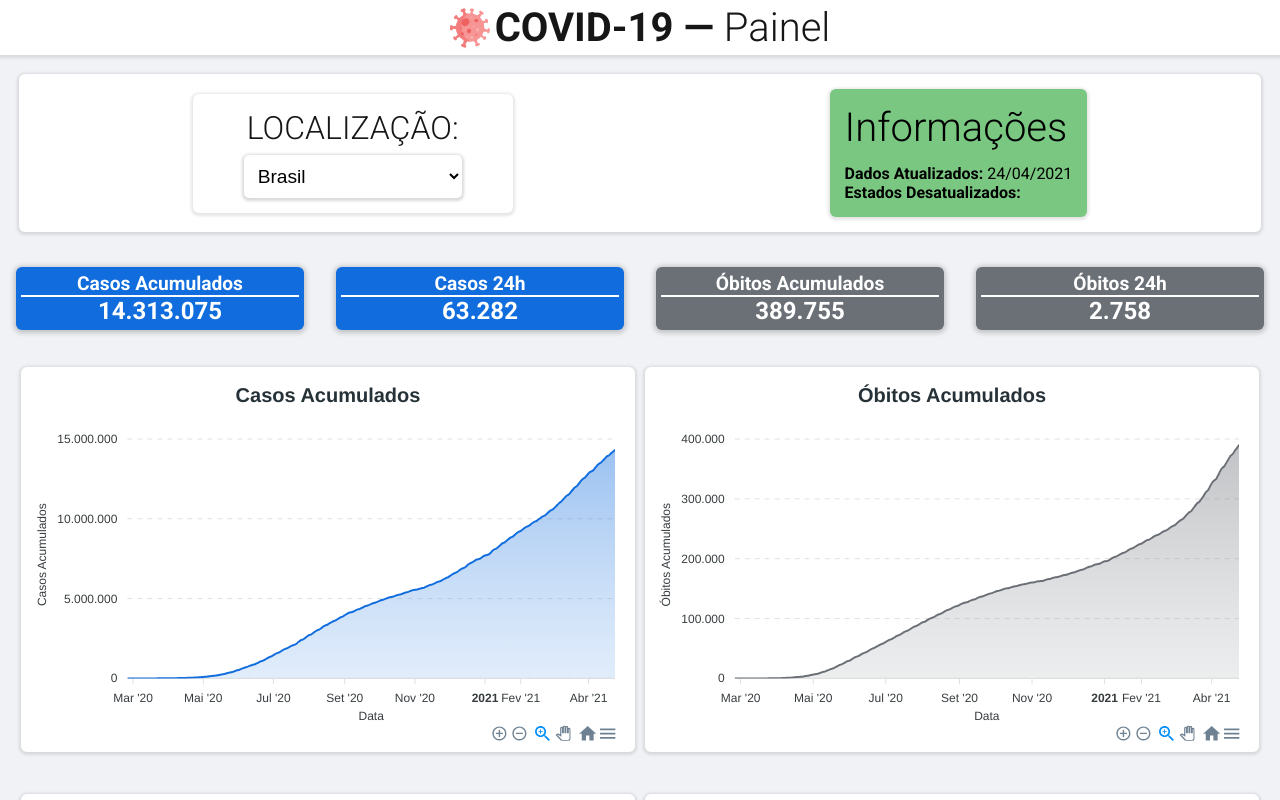
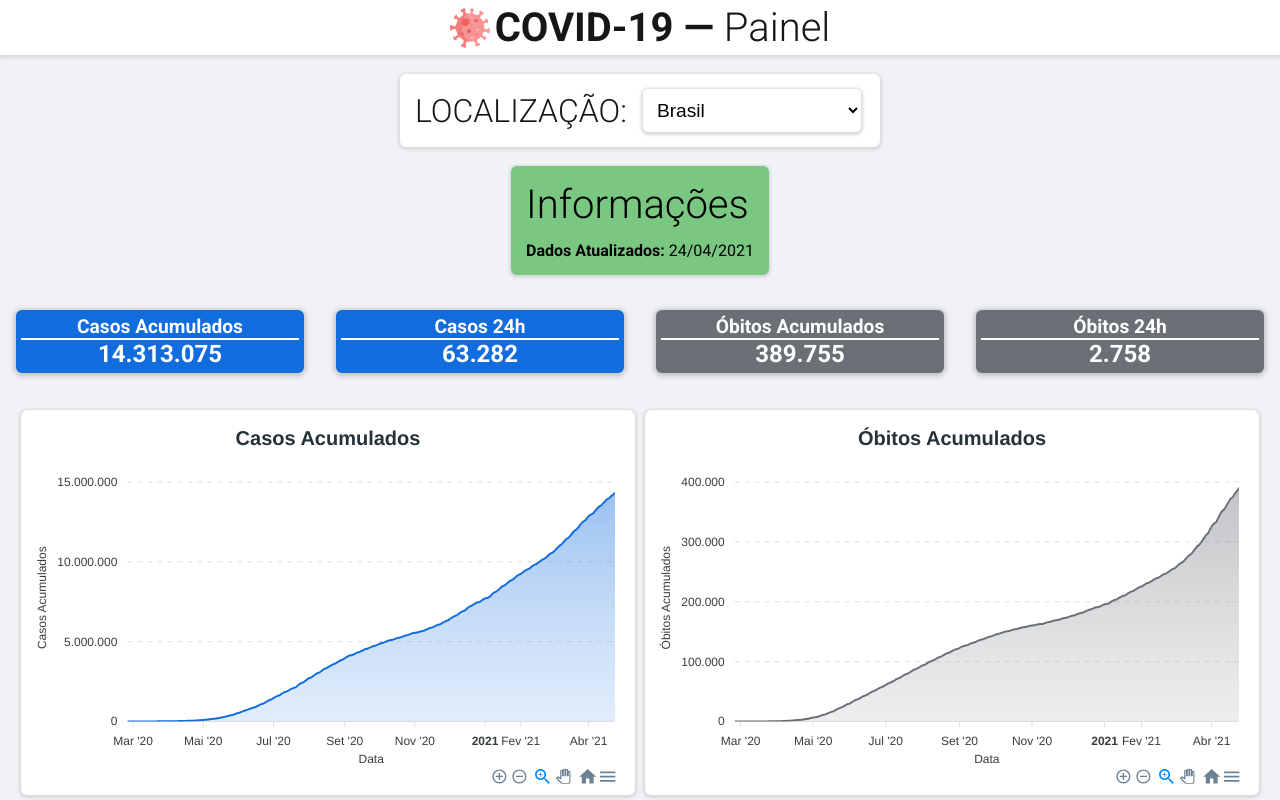
Before and after one commit to reandov/covid19-panel, a Next.js app: page / in a window 1280 px wide. Shown: the top 800 px of the page. Built offline with nearby package versions, Linux system fonts and the light colour scheme.

Commit message:
changes to the style and getting ready for firebase connection

```diff
--- a/src/components/CardList.tsx
+++ b/src/components/CardList.tsx
@@ -1,5 +1,3 @@
-import { useContext } from "react";
-
 import { Card } from "../components/Card";
 
 import styles from "../styles/components/CardList.module.css";
--- a/src/components/HeaderPanel.tsx
+++ b/src/components/DataInfo.tsx
@@ -1,25 +1,20 @@
-import { LocationPicker } from "./LocationPicker";
-
-import styles from "../styles/components/HeaderPanel.module.css";
+import styles from "../styles/components/DataInfo.module.css";
 
 import * as national_data from "../../data/national_data.json";
 
-export function HeaderPanel() {
+export function DataInfo() {
   let [year, month, day] = Object.values(national_data.date)
     .slice(-1)[0]
     .split("-");
 
   return (
     <div className={styles.container}>
-      <LocationPicker />
-
       <div className={styles.header}>
         <h1 className={styles.headerTitle}>Informações</h1>
         <div className={styles.headerInfo}>
           <p>
             <strong>Dados Atualizados:</strong> {`${day}/${month}/${year}`}
           </p>
-          <strong>Estados Desatualizados:</strong>
         </div>
       </div>
     </div>
--- /dev/null
+++ b/src/components/Header.tsx
@@ -0,0 +1,11 @@
+import { LocationPicker } from "./LocationPicker";
+
+import styles from "../styles/components/Header.module.css";
+
+export function Header() {
+  return (
+    <div className={styles.container}>
+      <LocationPicker />
+    </div>
+  );
+}
--- a/src/components/NationalView.tsx
+++ b/src/components/NationalView.tsx
@@ -1,5 +1,6 @@
 import { LineChart } from "./ChartComponents/LineChart";
 import { BarChart } from "./ChartComponents/BarChart";
+import { DataInfo } from "./DataInfo";
 import { CardList } from "../components/CardList";
 
 import * as national_data from "../../data/national_data.json";
@@ -32,6 +33,7 @@ export function NationalView() {
 
   return (
     <>
+      <DataInfo />
       <CardList
         dates={dates}
         acc_cases={national_acc_cases}
--- a/src/components/StateView.tsx
+++ b/src/components/StateView.tsx
@@ -1,4 +1,5 @@
 import { LineChart } from "./ChartComponents/LineChart";
+import { DataInfo } from "./DataInfo";
 import { CardList } from "../components/CardList";
 
 import styles from "../styles/components/NationalView.module.css";
@@ -8,6 +9,7 @@ export function StateView({ location }) {
 
   return (
     <>
+      <DataInfo />
       <CardList
         dates={Object.values(state.date)}
         acc_cases={Object.values(state.accumulated_num_cases)}
--- a/src/pages/index.tsx
+++ b/src/pages/index.tsx
@@ -3,9 +3,9 @@ import Head from "next/head";
 
 // Component Importations
 import { NavigationBar } from "../components/NavigationBar";
+import { Header } from "../components/Header";
+import { PanelManager } from "../components/PanelManager";
 import { Footer } from "../components/Footer";
-import { PanelManager } from "../components/PanelManager";
-import { HeaderPanel } from "../components/HeaderPanel";
 
 // Context Importations
 import { LocationMenuProvider } from "../contexts/LocationMenuContext";
@@ -21,7 +21,7 @@ export default function Home() {
         <NavigationBar />
 
         <LocationMenuProvider>
-          <HeaderPanel />
+          <Header />
           <PanelManager />
         </LocationMenuProvider>
 
--- a/src/styles/components/HeaderPanel.module.css
+++ b/src/styles/components/DataInfo.module.css
@@ -3,13 +3,6 @@
   justify-content: space-around;
   align-items: center;
   margin: 1.2rem;
-}
-
-.container {
-  background-color: var(--header-background);
-  box-shadow: 0px 1px 3px 2px rgba(0, 0, 0, 0.1);
-  padding: 15px;
-  border-radius: 6px;
 }
 
 .container .header > *:first-child {
@@ -38,8 +31,4 @@
     flex-direction: column-reverse;
     justify-content: center;
   }
-
-  .container > *:last-child {
-    margin-bottom: 1.8rem;
-  }
 }
--- /dev/null
+++ b/src/styles/components/Header.module.css
@@ -0,0 +1,13 @@
+.container {
+  display: flex;
+  justify-content: space-around;
+  align-items: center;
+  margin: 1.2rem;
+}
+
+@media (max-width: 1080px) {
+  .container {
+    flex-direction: column-reverse;
+    justify-content: center;
+  }
+}
--- a/src/styles/components/LocationPicker.module.css
+++ b/src/styles/components/LocationPicker.module.css
@@ -1,17 +1,17 @@
 .container {
   display: flex;
-  flex-direction: column;
+  flex-direction: row;
   align-items: center;
   background-color: var(--header-background);
   box-shadow: 0px 1px 3px 2px rgba(0, 0, 0, 0.1);
   padding: 15px;
-  width: 20rem;
+  width: 30rem;
   border-radius: 6px;
 }
 
 .container h1 {
   color: var(--title);
-  margin-bottom: 0.5rem;
+  margin-right: 1rem;
   font-weight: lighter;
 }
 
```
